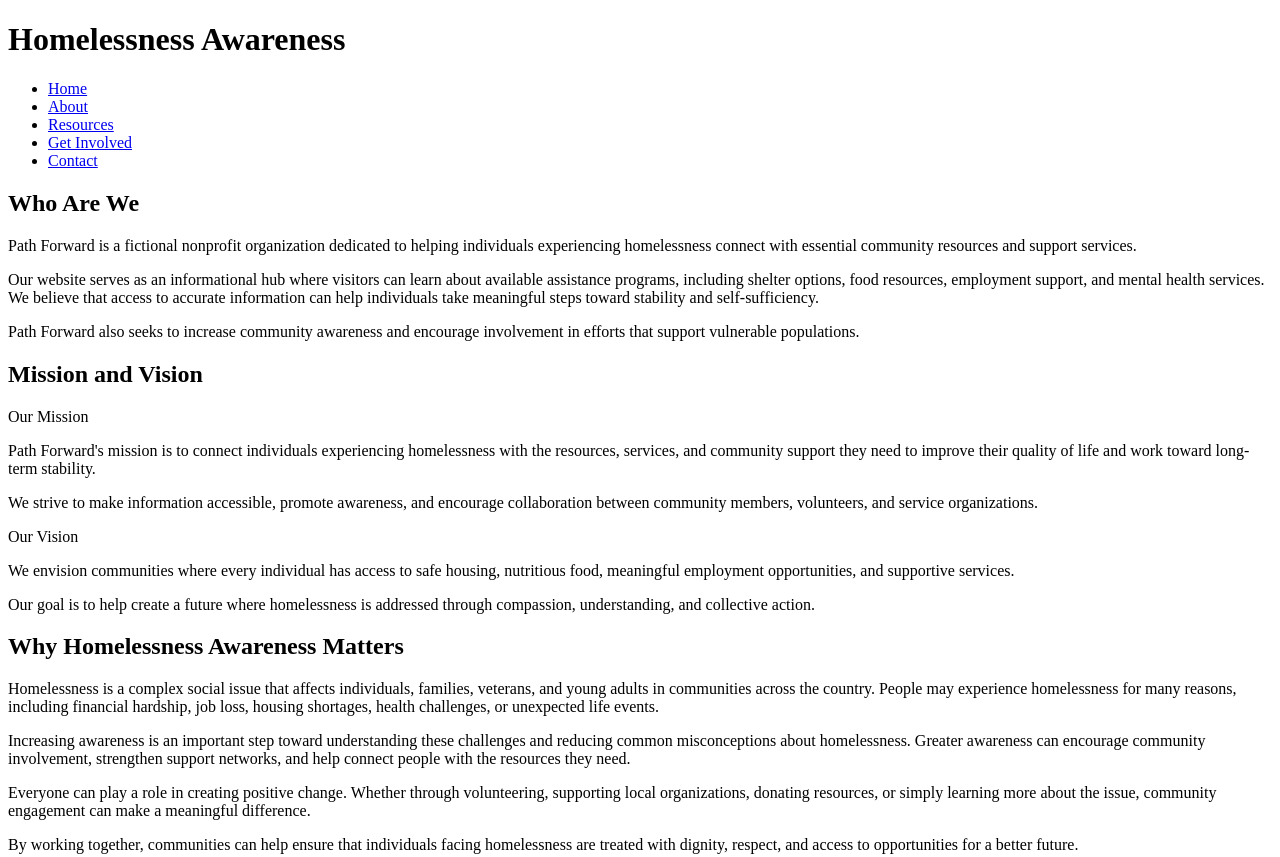
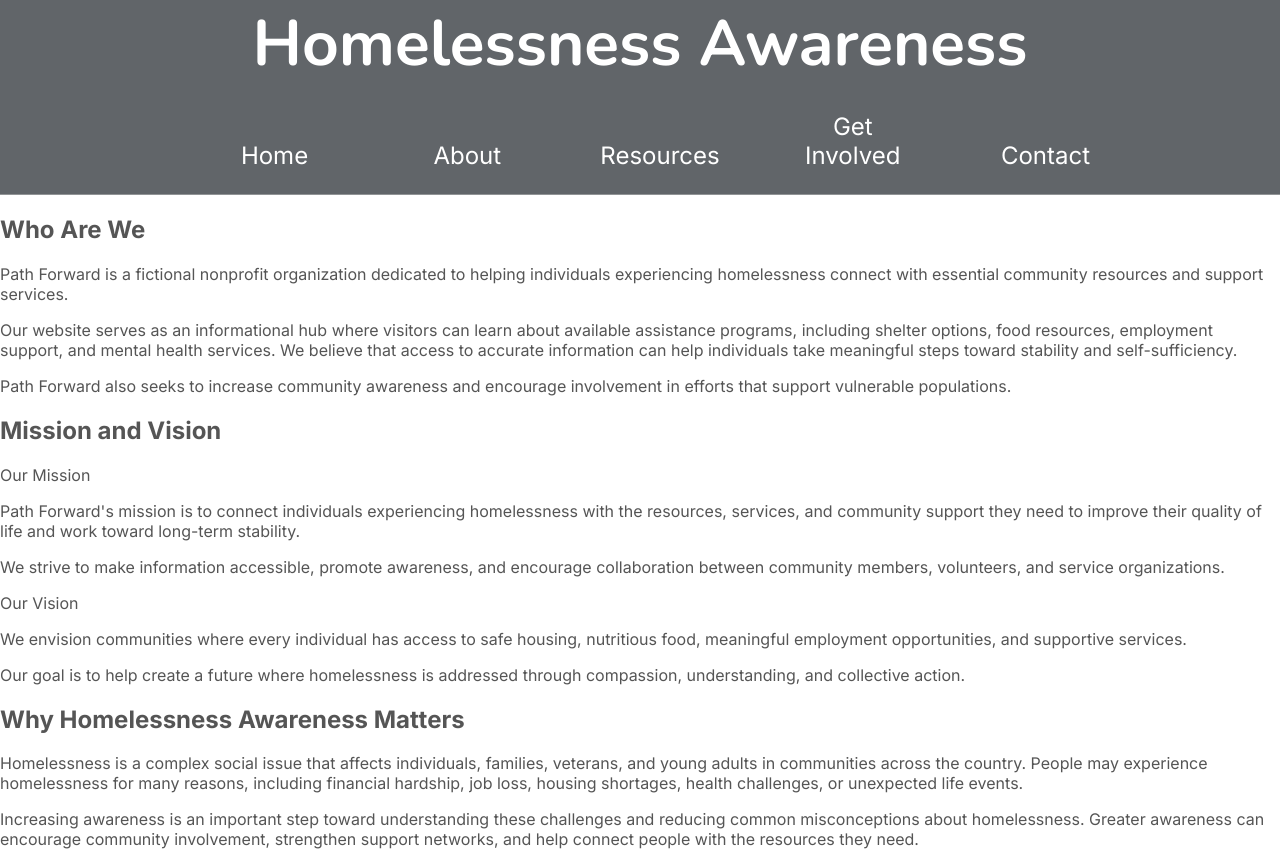
Before and after one commit to xliu-lerma/path_forward, a plain HTML site: page root/about.html in a window 1280 px wide. Shown: the top 857 px of the page. Drawn offline with nearby package versions, Linux system fonts and the light colour scheme.

Commit message:
added nav styling

```diff
--- a/css/styles.css
+++ b/css/styles.css
@@ -1,3 +1,6 @@
+@import url('https://fonts.googleapis.com/css2?family=Inter:ital,opsz,wght@0,14..32,100..900;1,14..32,100..900&family=Nunito:ital,wght@0,200..1000;1,200..1000&display=swap');
+@import url('https://fonts.googleapis.com/css2?family=Nunito:ital,wght@0,200..1000;1,200..1000&display=swap');
+
 * {
     box-sizing: border-box;
     font-family: Inter, sans-serif;
@@ -6,5 +9,55 @@
 
 html, body {
     margin: 0;
-    padding: 0
+    padding: 0;
 }
+
+.main-header {
+    background-image: url("../images/placeholder.png");
+    background-color: rgba(0, 0, 0, 0.5);
+    background-blend-mode: multiply;
+}
+
+.nav li {
+    display: inline;
+}
+
+.nav a{
+    display: inline-block;
+    padding: 1em;
+    text-decoration: none;
+}
+
+.nav a:hover {
+    background-color: rgba(255, 255, 255, 0.3);
+}
+
+.main-nav {
+    margin: 0;
+    padding: 0;
+    text-align: center;
+    font-size: x-large;
+    border-bottom: 1px solid rgba(255, 255,255, 0.3);
+}
+
+.main-nav ul {
+    margin: 0;
+}
+
+.main-nav a {
+    color: white;
+    width: 15%;
+}
+
+.project-name {
+    margin: 0;
+    padding: 0;
+    text-align: center;
+    font-family: Nunito;
+    font-size: 2em;
+    color: white;
+}
+
+.project-name-large {
+    font-size: 4em;
+}
--- a/root/about.html
+++ b/root/about.html
@@ -3,12 +3,13 @@
     <head>
         <title>Homelessness Awareness | About</title>
         <meta name = "description" content = "About page of homelessness awareness project.">
+        <link rel = "stylesheet" href = "../css/styles.css">
     </head>
 
     <body>
-        <header>
-            <h1>Homelessness Awareness</h1>
-            <nav>
+        <header class = "main-header">
+            <h1 class = "project-name project-name-large">Homelessness Awareness</h1>
+            <nav class = "nav main-nav">
                 <ul>
                     <li><a href = "index.html">Home</a></li>
                     <li><a href = "about.html">About</a></li>
```
Also changed, not shown: root/contact.html (+4 -3 lines), root/get_involved.html (+4 -3 lines), root/index.html (+3 -3 lines), root/resources.html (+4 -3 lines).
